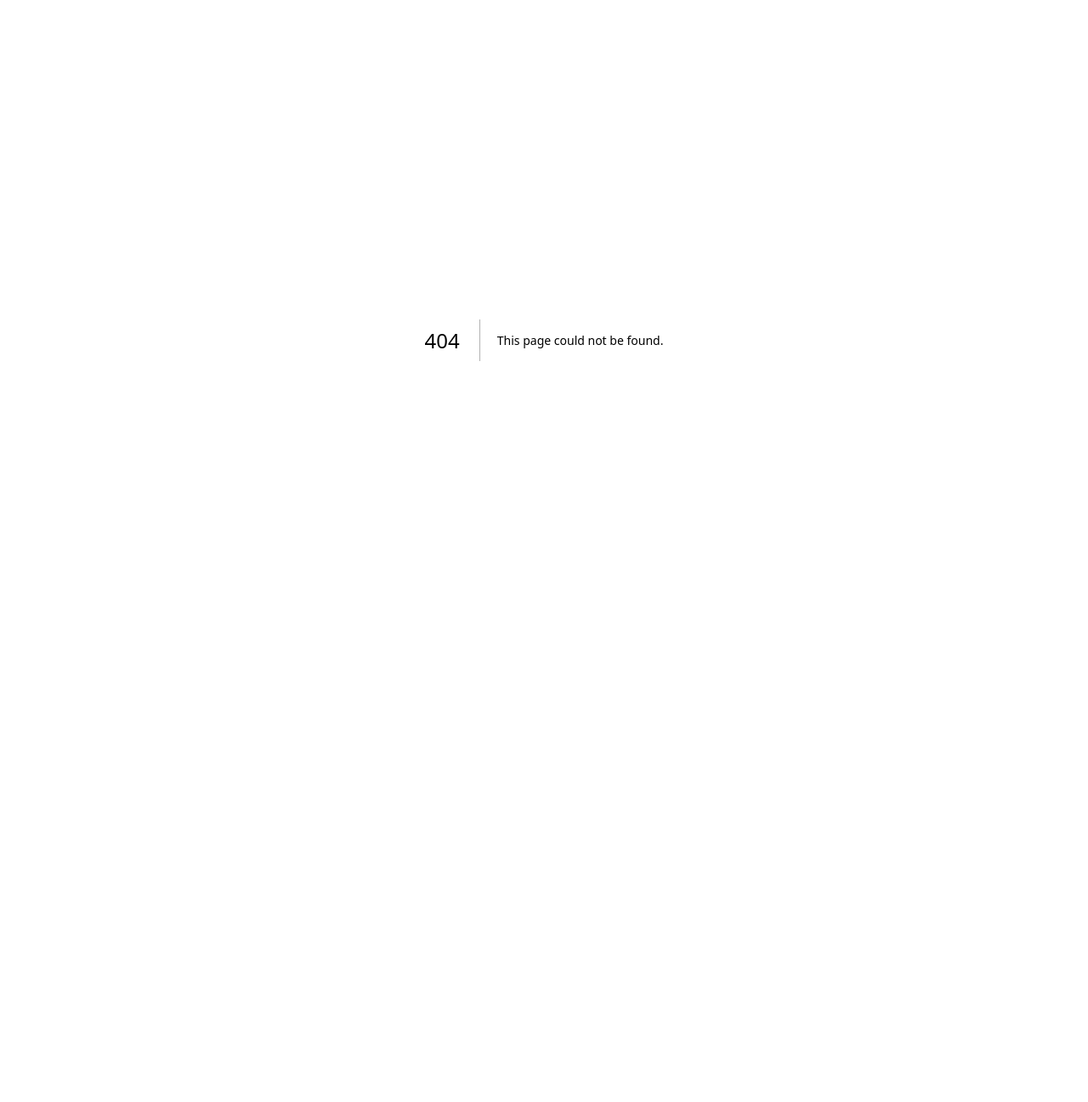
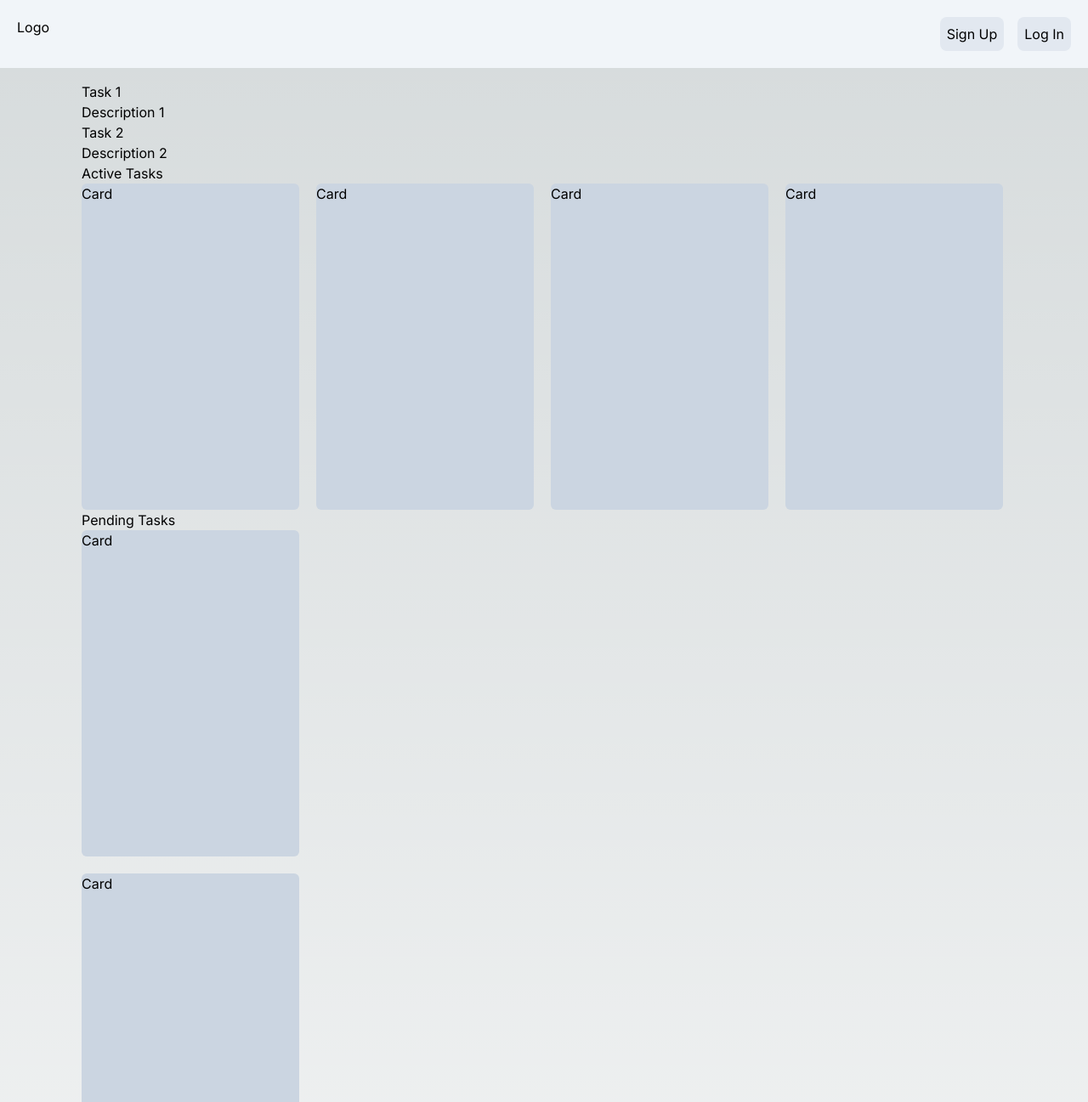
Before and after one commit to wat3rblastor/b-wildhacks, a Next.js app: page /example in a window 1280 px wide. Before the commit this address had no page. Shown: the top 1297 px of the page at 85% size. Before the commit the page ends 800 px from the top, so only its background shows below. Built offline with nearby package versions, Linux system fonts and the light colour scheme.

Commit message:
example of using api

```diff
--- a/app/api/tasks/route.ts
+++ b/app/api/tasks/route.ts
@@ -1,8 +1,5 @@
 
 // create data type for response
-type listTasksResponse = {
-    data: Task[]
-}
 
 // interface Task {
 //     taskid: number;
@@ -20,7 +17,7 @@ type listTasksResponse = {
 
 export async function GET(req, res) {
     // Check if the database instance has been initialized
-    const response: listTasksResponse = {
+    const response: ListTasksResponse = {
         // use interface to create some mock data
         data: [
             {
--- /dev/null
+++ b/app/example/page.tsx
@@ -0,0 +1,71 @@
+"use client";
+import { useEffect, useState } from "react";
+import NavBar from "../components/Navbar";
+import { ListTasksResponse, Task } from "../interfaces/interfaces";
+
+
+const  Page = () =>  {
+
+    // create a tasks state
+    const [tasks, setTasks] = useState<Task[]>([]);
+
+    // fetch tasks with useEffect
+    useEffect(() => {
+        const fetchTasks = async () => {
+            const response = await fetch('/api/tasks');
+            const { data }: ListTasksResponse = await response.json();
+            setTasks(data);
+        }
+        fetchTasks()
+    }, [])
+
+
+    return (
+
+        <main className="min-h-screen p-24 flex flex-col justify-center">
+        <NavBar/>
+        {tasks.map((task) => (
+            <div key={task.taskid}>
+                <h1>{task.title}</h1>
+                <p>{task.description}</p>
+            </div>
+        ))}
+        <div className="w-fit">
+            <h1>Active Tasks</h1>
+            <div className="grid grid-flow-col grid-cols-3 gap-5">
+                <div className="bg-slate-300 w-64 h-96 rounded-md">
+                    <h1>Card</h1>
+                </div>
+                <div className="bg-slate-300 w-64 h-96 rounded-md">
+                    <h1>Card</h1>
+                </div>
+                <div className="bg-slate-300 w-64 h-96 rounded-md">
+                    <h1>Card</h1>
+                </div>
+                <div className="bg-slate-300 w-64 h-96 rounded-md">
+                    <h1>Card</h1>
+                </div>
+            </div>
+        </div>
+
+        <div className="w-fit">
+            <h1>Pending Tasks</h1>
+            <div className="grid grid-rows-3 gap-5">
+                <div className="bg-slate-300 w-64 h-96 rounded-md">
+                    <h1>Card</h1>
+                </div>
+                <div className="bg-slate-300 w-64 h-96 rounded-md">
+                    <h1>Card</h1>
+                </div>
+                <div className="bg-slate-300 w-64 h-96 rounded-md">
+                    <h1>Card</h1>
+                </div>
+                <div className="bg-slate-300 w-64 h-96 rounded-md">
+                    <h1>Card</h1>
+                </div>
+            </div>
+        </div>
+    </main>)
+}
+
+export default Page;
--- a/app/interfaces/interfaces.tsx
+++ b/app/interfaces/interfaces.tsx
@@ -8,5 +8,9 @@ interface Task {
     description: string;
     available: boolean;
     budget: number;
-    providerid: number; // Assuming it references an existing user, can be nullable if not always set
+    providerId: number; // Assuming it references an existing user, can be nullable if not always set
   }
+
+export type ListTasksResponse = {
+    data: Task[]
+}
```
